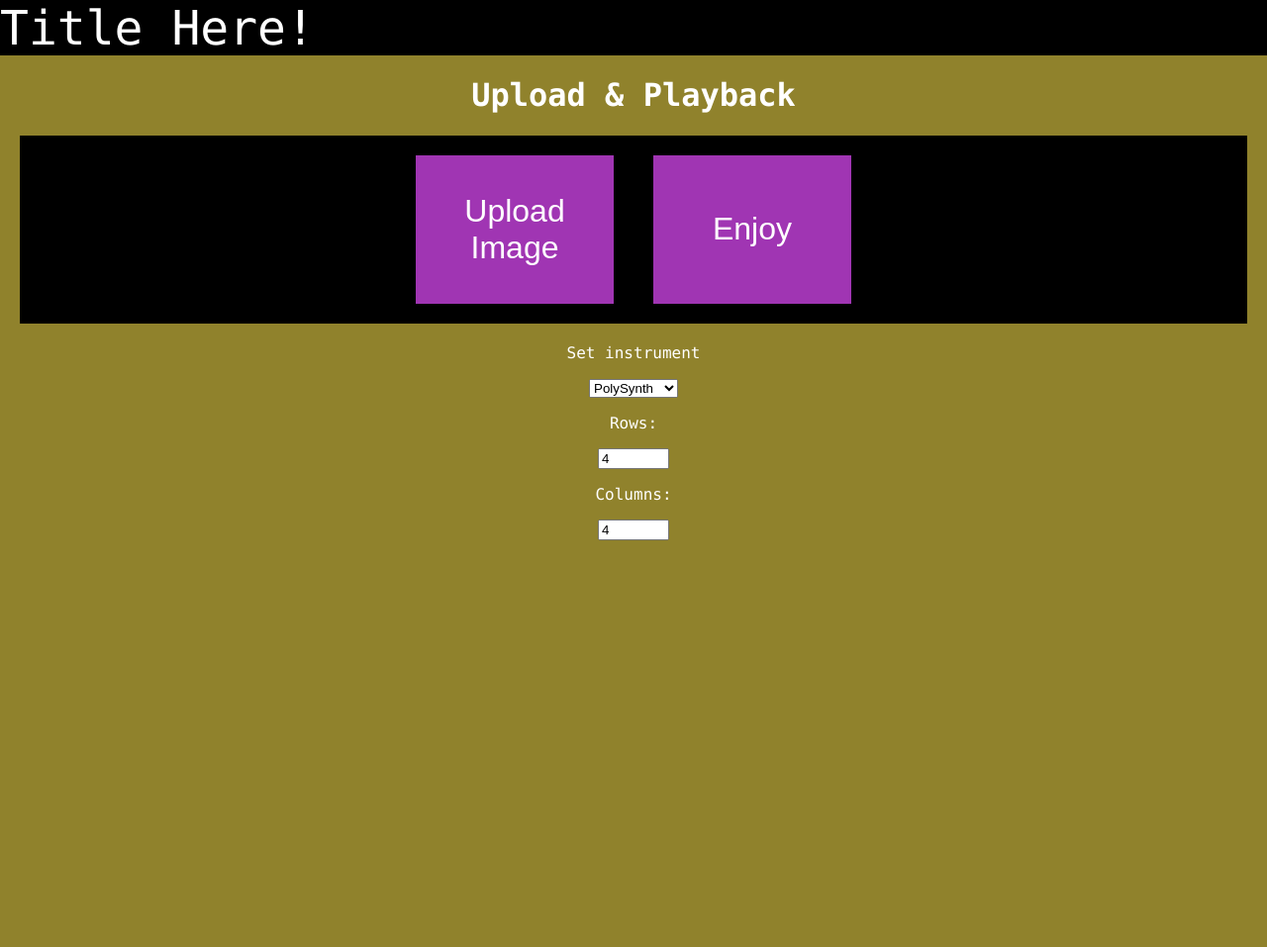
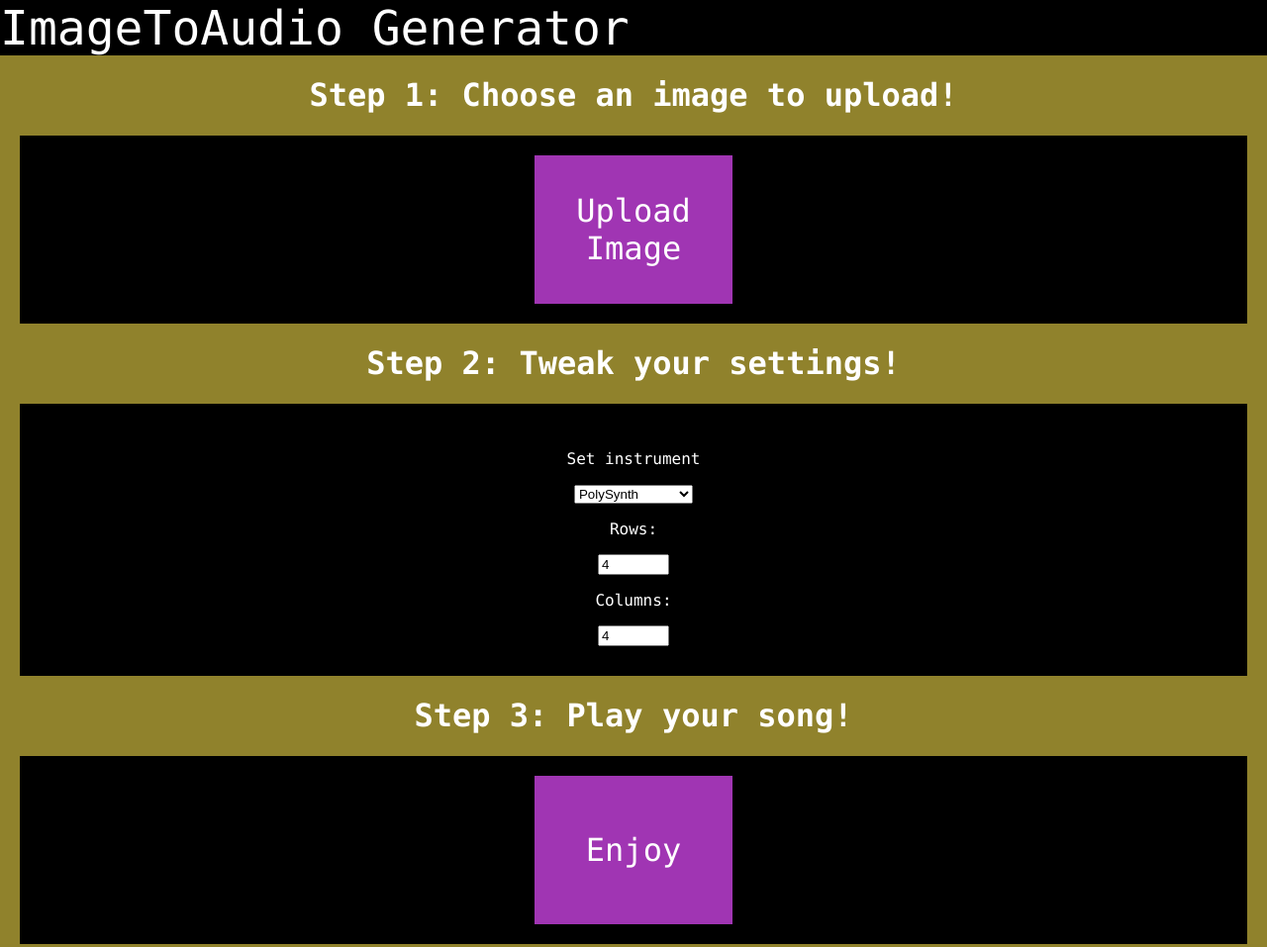
Before and after one commit to imagetoaudiogenerator/imagetoaudiogenerator.github.io, a plain HTML site: page indexworking.html in a window 1280 px wide. Shown: the whole page at 99% size. Before the commit the page ends 800 px from the top, so only its background shows below. Drawn offline with Linux system fonts and the light colour scheme.

Commit message:
Step style for website

```diff
--- a/indexworking.html
+++ b/indexworking.html
@@ -6,31 +6,34 @@
     <script src="imageScript.js"></script>
     <script src="soundScript.js"></script>
     <meta charset="utf-8">
-    <title>ImageToAudio</title>
+    <title>ImageToAudio Generator</title>
   </head>
   <body>
 
     <div id="header">
-    Title Here!
+      ImageToAudio Generator
     </div>
 
-    <h1>Upload & Playback</h1>
+    <h1>Step 1: Choose an image to upload!</h1>
 
-    <div id="playbackInputs">
-
+    <div class="interactionArea">
       <button class="distinctButton" onclick="document.getElementById('imageUpload').click();">Upload Image</button>
       <input type="file" id="imageUpload" style="display:none;" onchange="loadFile(event)"></input>
-    <button class="distinctButton" onclick="playImage()">Enjoy</button>
     </div>
 
-    <div id="playbackOptions">
+    <h1>Step 2: Tweak your settings!</h1>
 
+    <div class="interactionArea">
+      <div id="options">
         <p>Set instrument</p>
         <select>
           <option onclick="setInst(new Tone.PolySynth().toMaster());setDyna('5')">PolySynth</option>
           <option onclick="setInst(new Tone.MonoSynth().toMaster());setDyna('-15')">MonoSynth</option>
           <option onclick="setInst(new Tone.FMSynth().toMaster());setDyna('5')">FMSynth</option>
           <option onclick="setInst(new Tone.AMSynth().toMaster());setDyna('5')">AMSynth</option>
+          <option onclick="setInst(new Tone.DuoSynth().toMaster());setDyna('5')">DuoSynth</option>
+          <option onclick="setInst(new Tone.MembraneSynth().toMaster());setDyna('-15')">MembraneSynth</option>
+          <option onclick="setInst(new Tone.PluckSynth().toMaster());setDyna('5')">PluckSynth</option>
         </select>
 
         <p>Rows:</p>
@@ -38,6 +41,13 @@
         <p>Columns:</p>
         <input id="columnInput" type="number" name="quantity" min="1" max="1000" value="4">
       </div>
+    </div>
+
+    <h1>Step 3: Play your song!</h1>
+
+    <div class="interactionArea">
+      <button class="distinctButton" onclick="playImage()">Enjoy</button>
+    </div>
 
   </body>
 </html>
--- a/stylesheetworking.css
+++ b/stylesheetworking.css
@@ -3,6 +3,7 @@ html
   margin: 0;
   padding: 0;
 }
+
 body
 {
   text-align: center;
@@ -21,14 +22,17 @@ body
   font-size: 3em;
 }
 
-#playbackInputs
+#options {
+  margin: 30px;
+}
+
+.interactionArea
 {
-    display:flex;
-    align-items: horizontal;
-    margin: 20px;
-    justify-content: center;
-    background: black;
-    flex: 1 1 content;
+  display: flex;
+  align-items: horizontal;
+  margin: 20px;
+  justify-content: center;
+  background: black;
 }
 
 .distinctButton
@@ -41,14 +45,11 @@ body
     color: white;
     font-size: 2em;
     margin: 20px;
+
+    font-family: Consolas, monospace;
 }
 
 .distinctButton:hover
 {
   background-color: #B045C3;
 }
-
-button
-{
-  background-color:
-}
```
Lines whose indentation alone changed are shown as unchanged.
